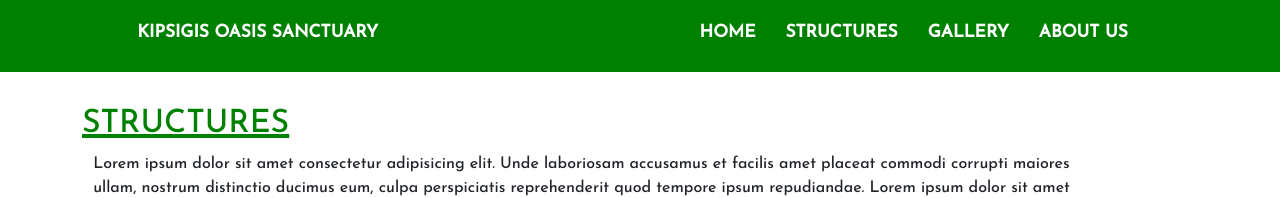
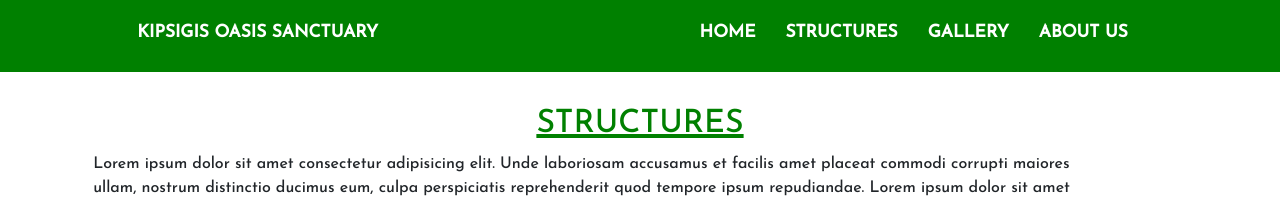
Before and after one commit to Vitalis-Kirui/Kipsigis-Sanctuary-Oasis, an Angular app: page /structures in a window 1280 px wide. Shown: the top 198 px of the page. Built offline with nearby package versions, Linux system fonts and the light colour scheme.

Commit message:
updating styles on structures

```diff
--- a/src/app/Components/aboutus/aboutus.component.css
+++ b/src/app/Components/aboutus/aboutus.component.css
@@ -2,6 +2,7 @@
     background: url('/assets/images/about/about.jpg') fixed;
     background-size: cover;
 }
+
 h2{
     color: green;
     text-decoration: underline green 3px;
--- a/src/app/Components/structures/structures.component.html
+++ b/src/app/Components/structures/structures.component.html
@@ -2,7 +2,7 @@
 
     <div class="top">
 
-        <h2>STRUCTURES</h2>
+        <h2 class="text-center">STRUCTURES</h2>
 
         <p>Lorem ipsum dolor sit amet consectetur adipisicing elit.
              Unde laboriosam accusamus et facilis amet placeat commodi
```
